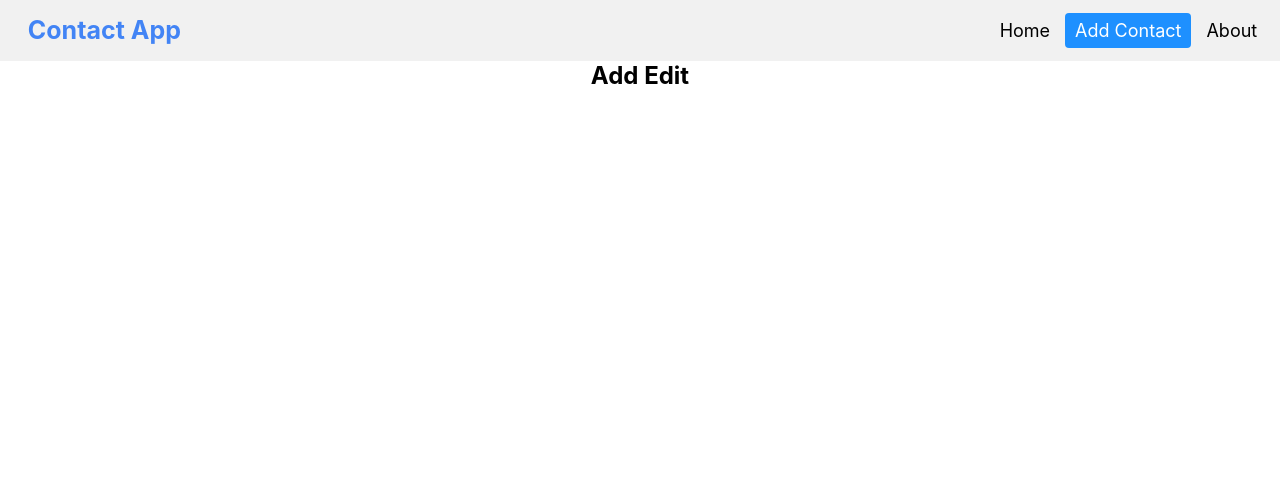
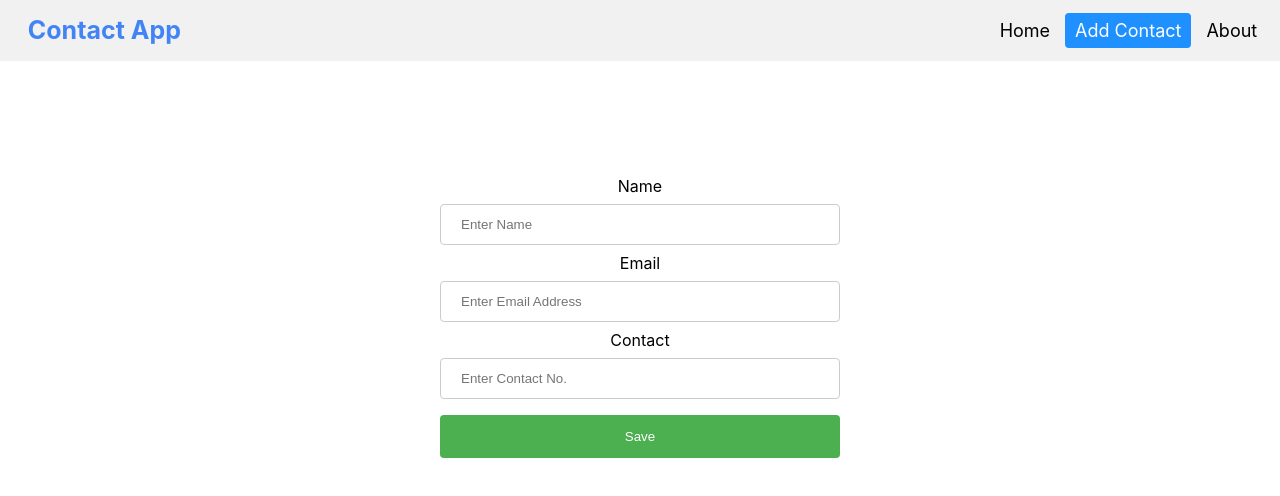
Before and after one commit to codewithsooraj/Contact-App-using-React-and-Firebase, a React (Create React App) app: page /add in a window 1280 px wide. Shown: the top 496 px of the page. Built offline with nearby package versions, Linux system fonts and the light colour scheme.

Commit message:
changes in firebase and addedit files

```diff
--- a/src/firebase.js
+++ b/src/firebase.js
@@ -1,14 +1,14 @@
-import initializeApp from "firebase/app";
-import "firebase/database"
+import firebase from "firebase/compat/app";
+import "firebase/compat/database";
+
 const firebaseConfig = {
-    apiKey: "AIzaSyCVFWzISrEc2SqwzNag7acMwbrdsRNc8uw",
-    authDomain: "contact-app-67103.firebaseapp.com",
-    projectId: "contact-app-67103",
-    storageBucket: "contact-app-67103.appspot.com",
-    messagingSenderId: "41796450697",
-    appId: "1:41796450697:web:1e16cd7918fa80f57ec958"
+  apiKey: "AIzaSyCVFWzISrEc2SqwzNag7acMwbrdsRNc8uw",
+  authDomain: "contact-app-67103.firebaseapp.com",
+  projectId: "contact-app-67103",
+  storageBucket: "contact-app-67103.appspot.com",
+  messagingSenderId: "41796450697",
+  appId: "1:41796450697:web:1e16cd7918fa80f57ec958",
 };
 
-
-const app = initializeApp(firebaseConfig);
-export default app.database().ref();
+const appDb = firebase.initializeApp(firebaseConfig);
+export default appDb.database().ref();
--- /dev/null
+++ b/src/pages/AddEdit.css
@@ -0,0 +1,43 @@
+* {
+  margin: 0px;
+  padding: 0px;
+}
+
+.formArea {
+  margin-top: 100px;
+}
+
+.formData {
+  margin: auto;
+  padding: 15px;
+  max-width: 400px;
+  align-content: center;
+}
+
+input[type="text"],
+input[type="email"],
+input[type="number"],
+select {
+  width: 100%;
+  padding: 12px 20px;
+  margin: 8px 0;
+  display: inline-block;
+  border: 1px solid #ccc;
+  border-radius: 4px;
+  box-sizing: border-box;
+}
+
+input[type="submit"] {
+  width: 100%;
+  background-color: #4caf50;
+  color: white;
+  padding: 14px 20px;
+  margin: 8px 0;
+  border: none;
+  border-radius: 4px;
+  cursor: pointer;
+}
+
+input[type="submit"]:hover {
+  background-color: #45a049;
+}
--- a/src/pages/AddEdit.js
+++ b/src/pages/AddEdit.js
@@ -1,9 +1,74 @@
-import React from "react";
+import React, { useState, useEffect } from "react";
+import { useNavigate, useParams } from "react-router-dom";
+import "./AddEdit.css";
+import appDb from "../firebase";
+import { toast } from "react-toastify";
 
+const initialState = {
+  name: "",
+  email: "",
+  contact: "",
+};
 const AddEdit = () => {
+  const [state, setState] = useState(initialState);
+  const [data, setData] = useState({});
+  const { name, email, contact } = state;
+  const navigate = useNavigate();
+
+  const handleSubmit = (e) => {
+    e.preventDefault();
+    if (!name || !email || !contact) {
+      toast.error("Please provide value in each input feild");
+    } else {
+      appDb.child("contacts").push(state, (err) => {
+        if (err) {
+          toast.error(err);
+        } else {
+          toast.success("Contact Added Successfully" );
+        }
+      });
+      setTimeout(() => navigate("/"), 800);
+    }
+  };
+  const handleInputChange = (e) => {
+    const { name, value } = e.target;
+    setState({ ...state, [name]: value });
+  };
   return (
-    <div>
-      <h2>Add Edit</h2>
+    <div className="formArea">
+      <form className="formData" onSubmit={handleSubmit}>
+        <label htmlFor="name">Name</label>
+        <input
+          type="text"
+          id="name"
+          name="name"
+          placeholder="Enter Name"
+          value={name}
+          onChange={handleInputChange}
+        />
+
+        <label htmlFor="email">Email</label>
+        <input
+          type="email"
+          id="email"
+          name="email"
+          placeholder="Enter Email Address"
+          value={email}
+          onChange={handleInputChange}
+        />
+
+        <label htmlFor="contact">Contact</label>
+        <input
+          type="number"
+          id="contact"
+          name="contact"
+          placeholder="Enter Contact No."
+          value={contact}
+          onChange={handleInputChange}
+        />
+
+        <input type="submit" value="Save" />
+      </form>
     </div>
   );
 };
```
